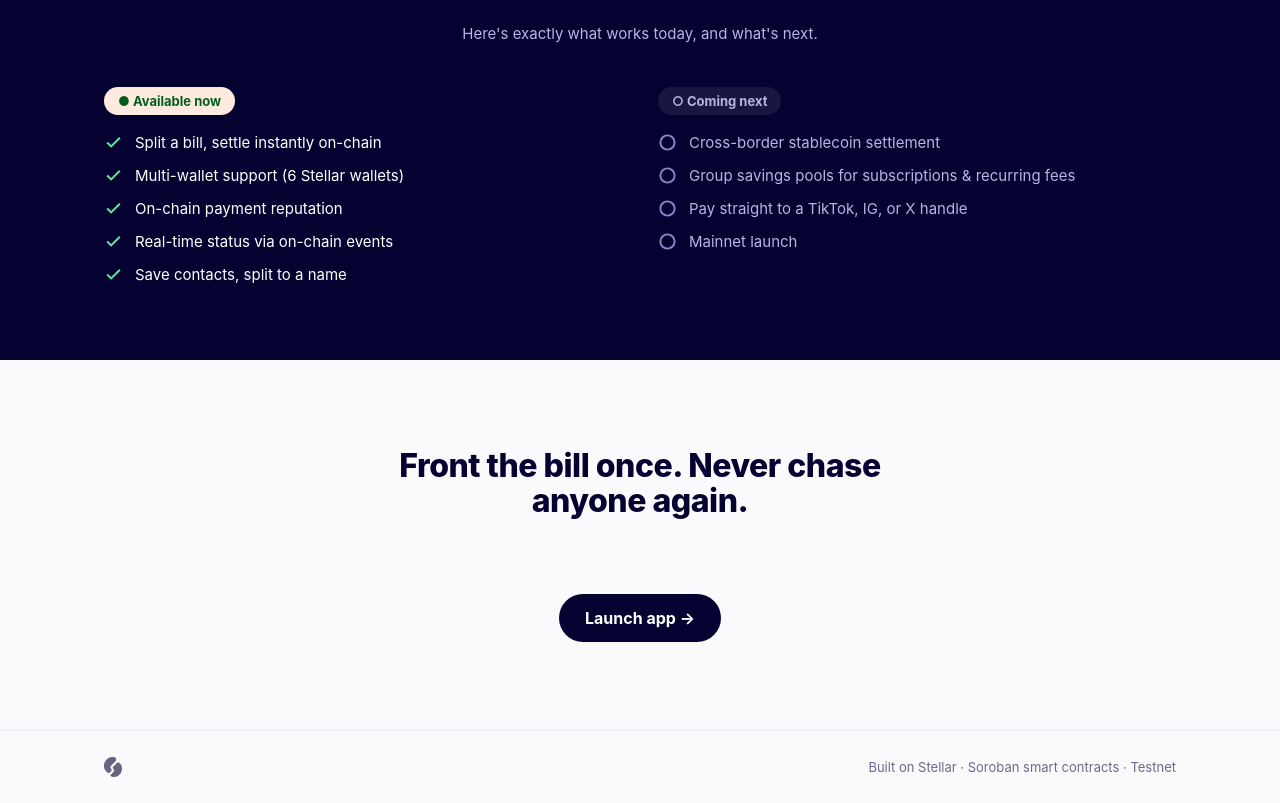
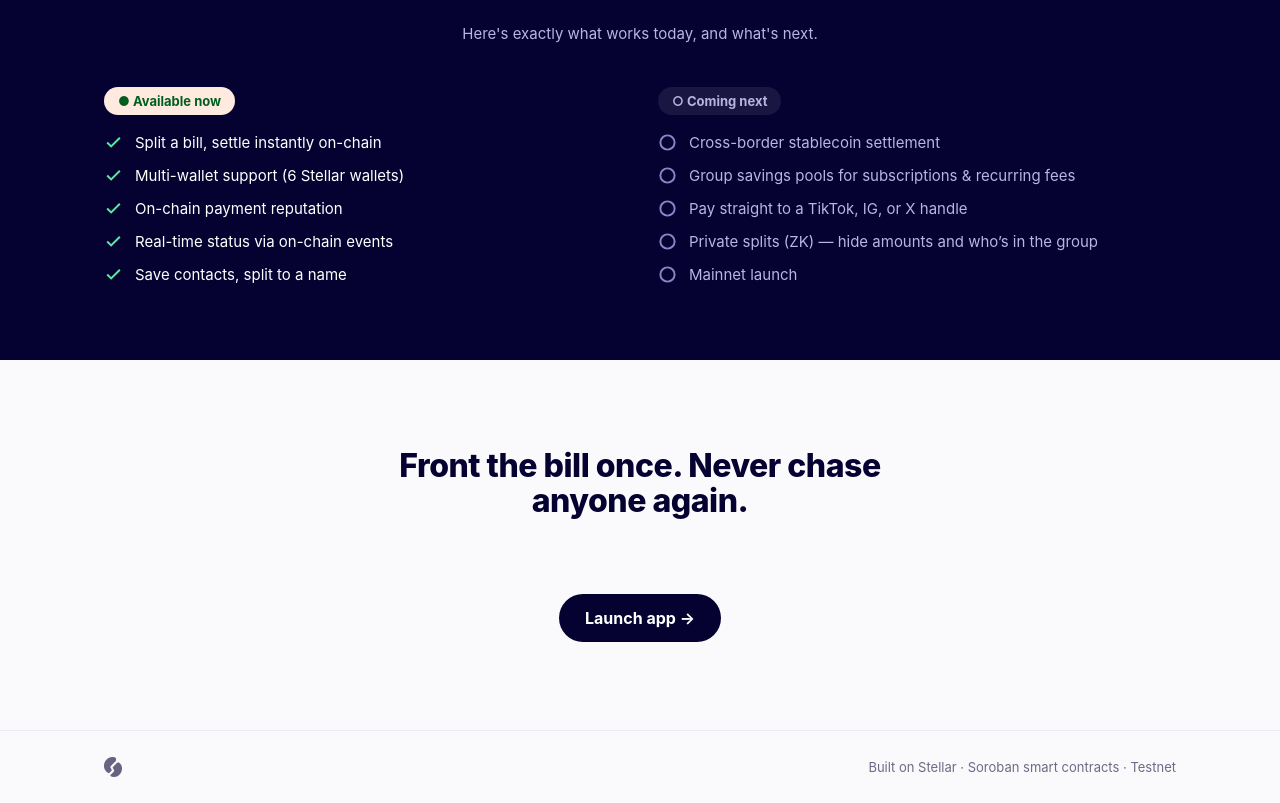
Before and after one commit to wheval/kitty, a React (Vite) app in the folder frontend/: page / in a window 1280 px wide. Shown: the part 1320-2123 px from the top of the page. Built offline with nearby package versions, Linux system fonts and the light colour scheme; no server answers; what @stellar/stellar-sdk would draw is missing.

Commit message:
docs+landing: add ZK-private splits to roadmap

```diff
--- a/frontend/src/pages/LandingPage.tsx
+++ b/frontend/src/pages/LandingPage.tsx
@@ -168,6 +168,7 @@ export function LandingPage() {
                   'Cross-border stablecoin settlement',
                   'Group savings pools for subscriptions & recurring fees',
                   'Pay straight to a TikTok, IG, or X handle',
+                  'Private splits (ZK) — hide amounts and who’s in the group',
                   'Mainnet launch',
                 ].map((t) => (
                   <li className="landing-roadmap-item" key={t} style={{ color: '#B9B4E0' }}>
```
Also changed, not shown: 1 other file (tests, documents, lock files or other folders).
